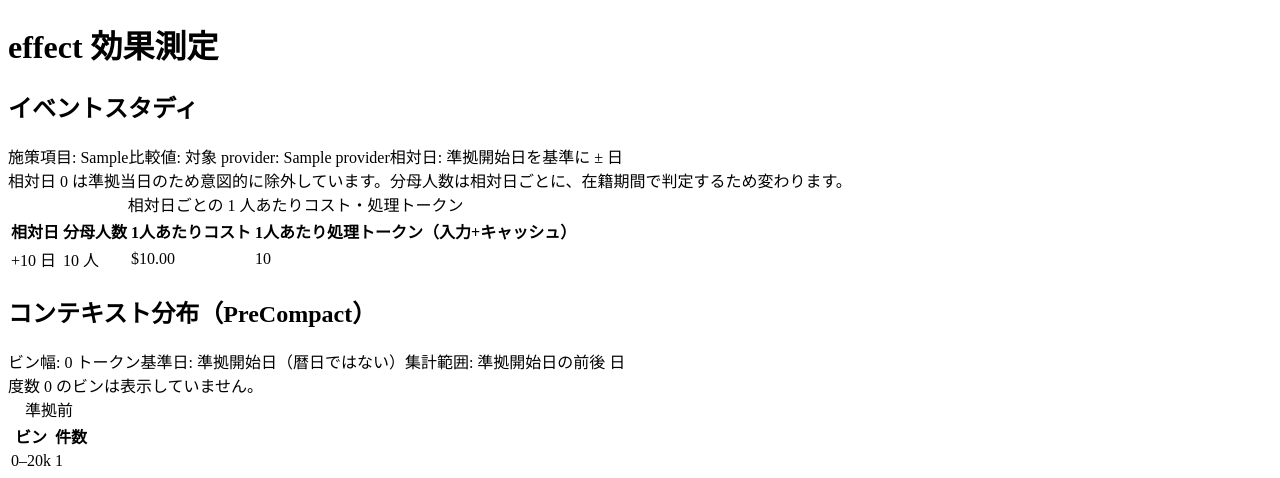
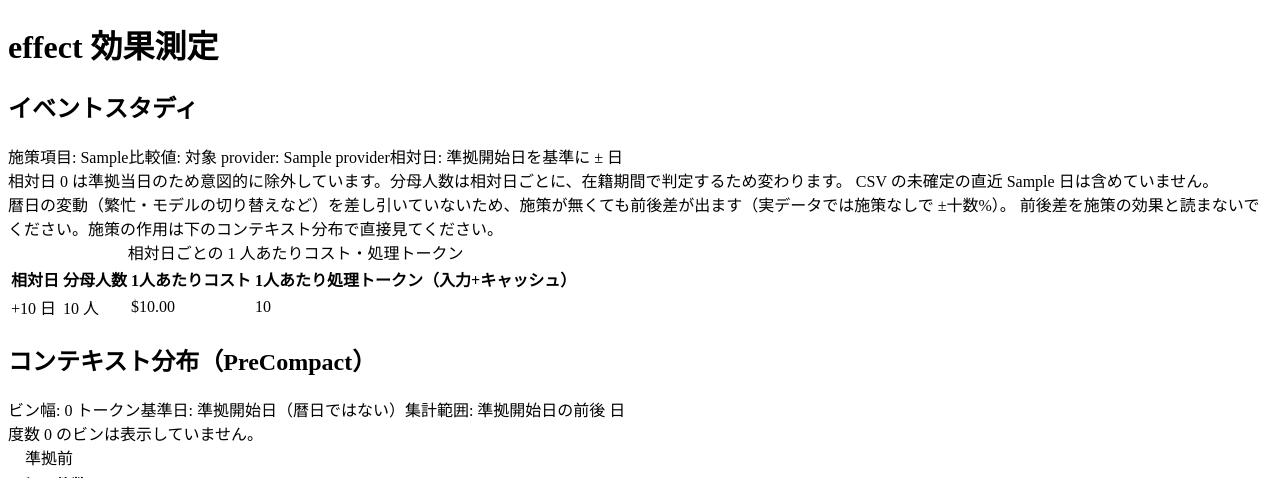
Before and after one commit to annin-total/cc-governance-server, a Flask app: template ccgov/web/templates/effect.html in a window 1280 px wide. Shown: the part 56-534 px from the top of the page. Run offline with Flask 3, Linux system fonts and the light colour scheme; the template is opened without the code that fills it: most values are stand-ins (such as "Sample title", 1, 10 or a date in 2020); parts of the project's set-up code (start-up, migrations or seed data) failed here and were passed over.

Commit message:
fix: イベントスタディに、前後差を効果と読まない注記と除いた日数を出す
暦日の変動を差し引いていないため、施策が無くても前後差が出る（実データで施策なしに ±十数%）。
施策の作用はコンテキスト分布で見るよう案内し、除いた未確定の日数を定数から表示する。

Co-Authored-By: Claude Opus 5.5 <noreply@anthropic.com>
Claude-Session: https://claude.ai/code/session_018r9fKFMbgoJe1T1ErgjJ3d

```diff
--- a/ccgov/web/admin.py
+++ b/ccgov/web/admin.py
@@ -7,6 +7,7 @@ from flask import Blueprint, Response, current_app, render_template, request
 
 from ccgov.constants import (
     CONTEXT_BIN,
+    CSV_SETTLE_DAYS,
     EFFECT_PROVIDER,
     EVENT_STUDY_SPAN,
     REFERENCE_KEY,
@@ -157,6 +158,7 @@ def effect_view() -> str:
         provider=EFFECT_PROVIDER,
         span=EVENT_STUDY_SPAN,
         context_bin=CONTEXT_BIN,
+        csv_settle_days=CSV_SETTLE_DAYS,
         study=study,
         context_pre_compact=context_pre_compact,
         context_stop=context_stop,
--- a/ccgov/web/templates/effect.html
+++ b/ccgov/web/templates/effect.html
@@ -13,6 +13,11 @@
 ]) }}
 <div class="note">
   相対日 0 は準拠当日のため意図的に除外しています。分母人数は相対日ごとに、在籍期間で判定するため変わります。
+  CSV の未確定の直近 {{ csv_settle_days }} 日は含めていません。
+</div>
+<div class="note">
+  暦日の変動（繁忙・モデルの切り替えなど）を差し引いていないため、施策が無くても前後差が出ます（実データでは施策なしで ±十数%）。
+  前後差を施策の効果と読まないでください。施策の作用は下のコンテキスト分布で直接見てください。
 </div>
 
 {% set max_cost = study|map(attribute=2)|max if study else 0 %}
```
Also changed, not shown: tests/test_web_views_effect.py (+11 -1 lines).
